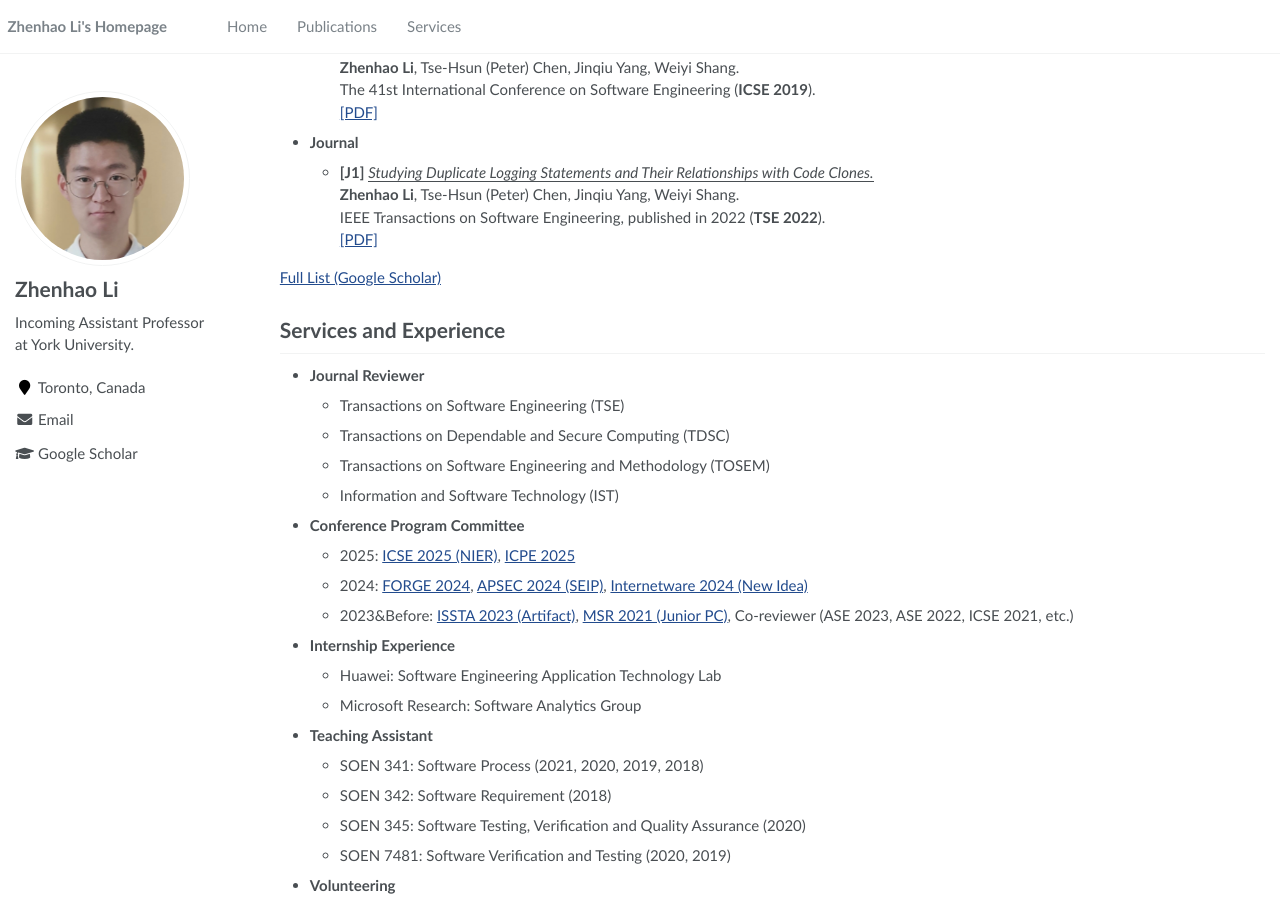
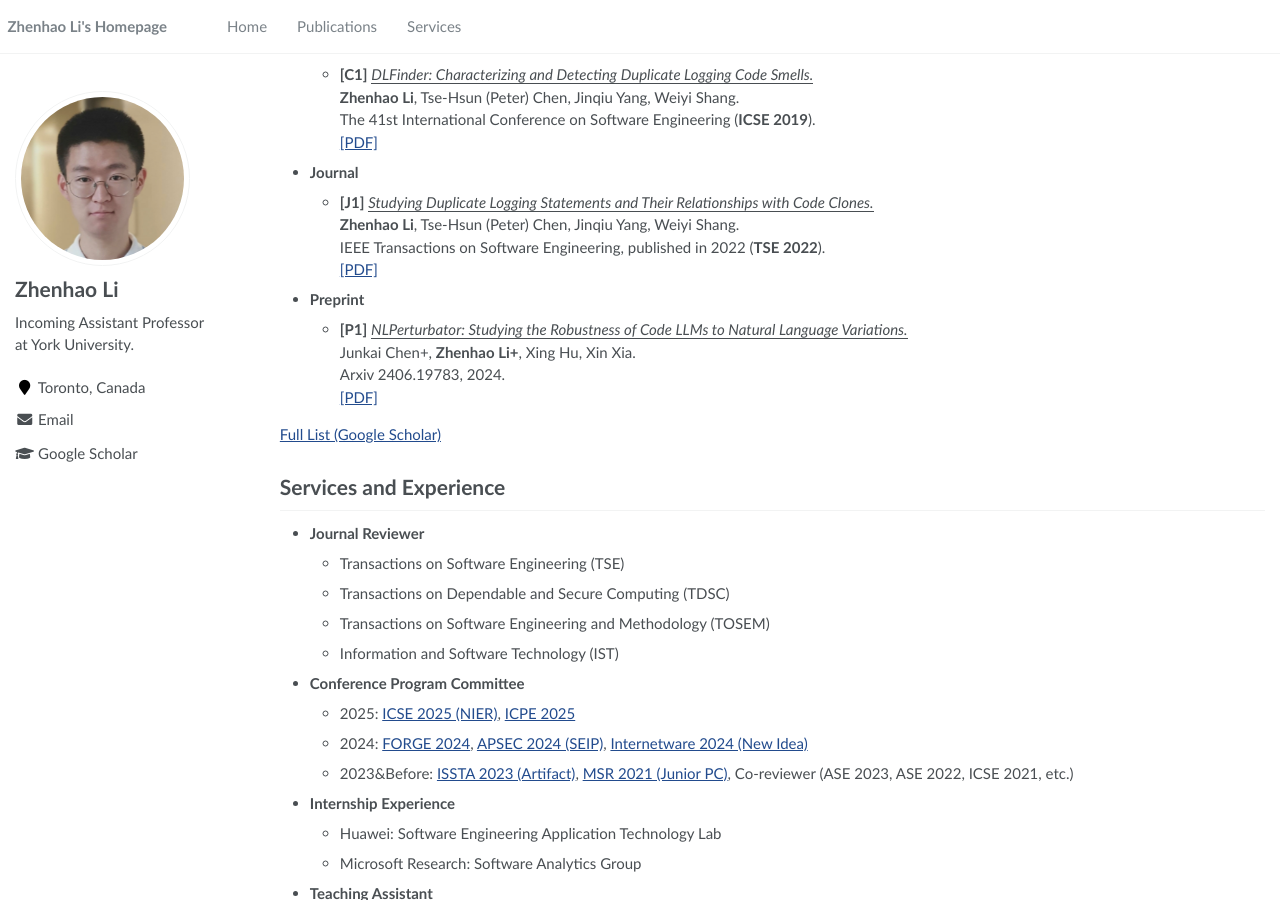
Before and after one commit to ginolzh/ginolzh.github.io, a Jekyll site: the page built from _pages/about.md, in a window 1280 px wide and 900 px high, scrolled down 1193 px. Built offline with Jekyll 4.4.1, drawn with Linux system fonts in a browser that asks for light colours; some of the changed text lies outside the part shown.

Commit message:
Update about.md

```diff
--- a/_pages/about.md
+++ b/_pages/about.md
@@ -68,6 +69,12 @@ Selected Publications
   **Zhenhao Li**, Tse-Hsun (Peter) Chen, Jinqiu Yang, Weiyi Shang.\
   IEEE Transactions on Software Engineering, published in 2022 (**TSE 2022**).\
   [[PDF]](https://ginolzh.github.io/papers/TSE_Duplicate_Log.pdf)
+
+* **Preprint**
+  * **[P1]** <ins>*NLPerturbator: Studying the Robustness of Code LLMs to Natural Language Variations.*</ins>\
+  Junkai Chen+, **Zhenhao Li+**, Xing Hu, Xin Xia.\
+  Arxiv 2406.19783, 2024.\
+  [[PDF]](https://arxiv.org/pdf/2406.19783)
 
 
 
```
Also changed, not shown: other parts of _pages/about.md (+1 -0 lines).
